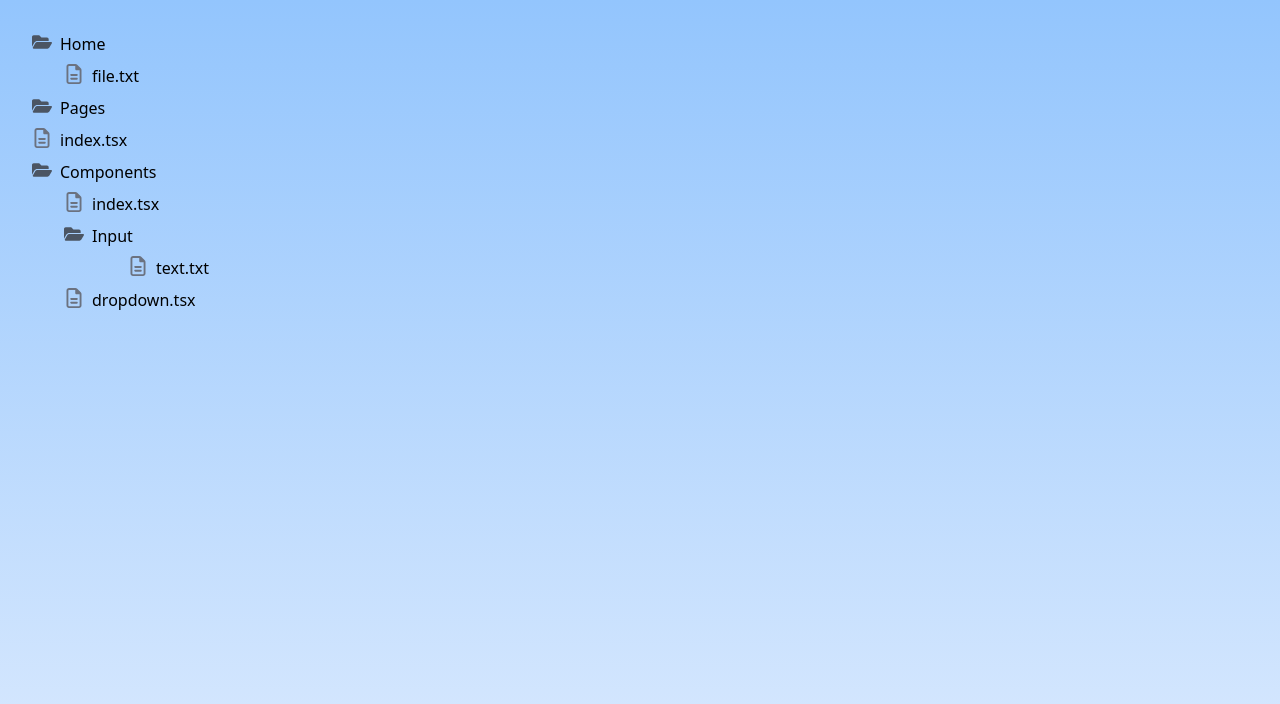
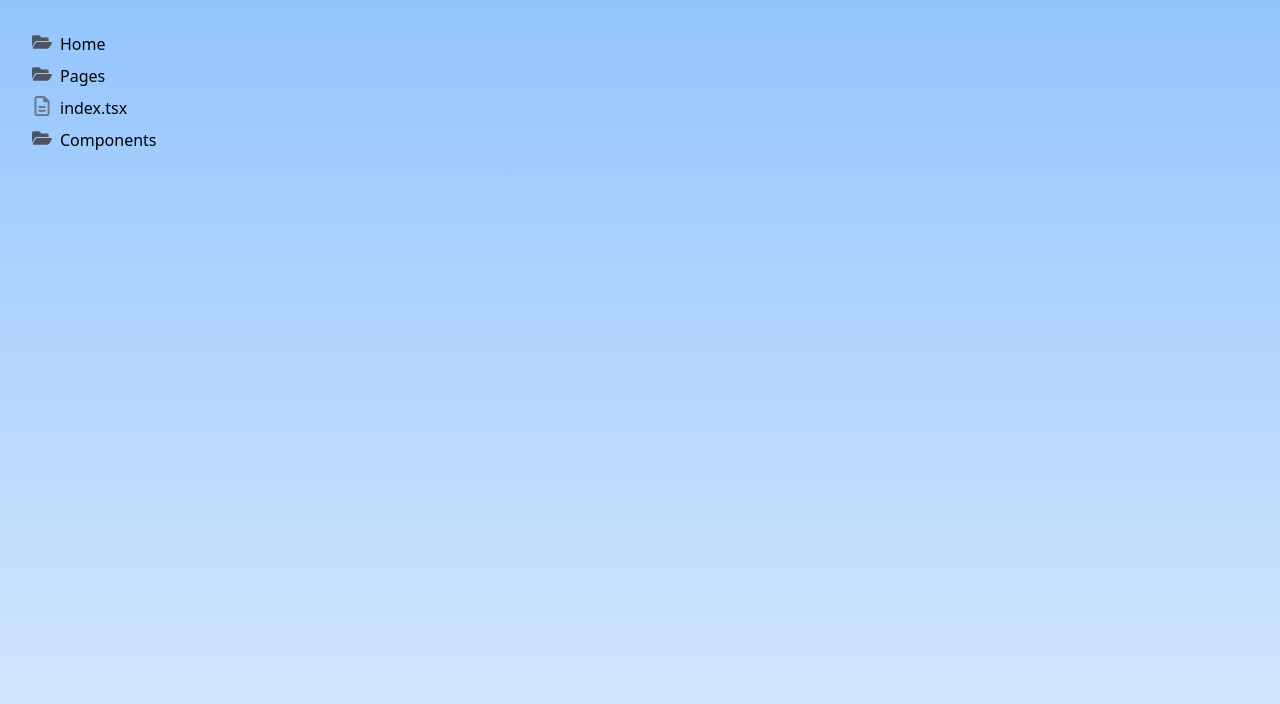
Before and after one commit to gamitej/react-components, a React (Vite) app: page /folder in a window 1280 px wide. Shown: the top 704 px of the page. Built offline with nearby package versions, Linux system fonts and the light colour scheme.

Commit message:
chore : folder structure show hide done

```diff
--- a/src/components/Folder/index.tsx
+++ b/src/components/Folder/index.tsx
@@ -1,14 +1,15 @@
+import { useState } from "react";
 import { FaFolderOpen as FolderIcon } from "react-icons/fa";
 import { FaRegFileLines as FileIcon } from "react-icons/fa6";
 import { data } from "./data";
 
-const Folder = () => {
-  const Recursive = ({ data = [], marginLeft = 0 }) => {
-    if (data.length === 0) return null;
+const Recursive = ({ data = [], marginLeft = 0, toggle, isFolderOpen }) => {
+  if (!data.length) return null;
 
   return (
     <div className="flex flex-col gap-2">
       {data.map(({ id, isFolder, label, items = [] }) => {
+        const isOpen = isFolderOpen[id] || false;
         const Icon = isFolder ? (
           <FolderIcon className="text-gray-600 text-xl" />
         ) : (
@@ -16,17 +17,23 @@ const Folder = () => {
         );
 
         return (
+          <div key={id} style={{ marginLeft: `${marginLeft}rem` }}>
             <div
-              key={id}
-              style={{ marginLeft: `${marginLeft}rem` }}
-              className="flex flex-col gap-2"
+              onClick={() => isFolder && toggle(id)}
+              className="flex gap-2 cursor-pointer hover:underline"
             >
-              <div className="flex gap-2 cursor-pointer hover:underline">
               <span>{Icon}</span>
               <span>{label}</span>
             </div>
-              {isFolder && items?.length > 0 && (
-                <Recursive data={items} marginLeft={marginLeft + 2} />
+            {isOpen && isFolder && items.length > 0 && (
+              <div className="flex flex-col gap-2 mt-2">
+                <Recursive
+                  data={items}
+                  toggle={toggle}
+                  isFolderOpen={isFolderOpen}
+                  marginLeft={marginLeft + 1.5}
+                />
+              </div>
             )}
           </div>
         );
@@ -35,12 +42,21 @@ const Folder = () => {
   );
 };
 
-  /**
-   * TSX
-   */
+const Folder = () => {
+  const [isFolderOpen, setIsFolderOpen] = useState<Record<number, boolean>>({});
+
+  const toggle = (id: number) => {
+    setIsFolderOpen((prev) => ({ ...prev, [id]: !prev[id] }));
+  };
+
   return (
     <div className="p-8">
-      <Recursive data={data ?? []} marginLeft={0} />
+      <Recursive
+        data={data}
+        marginLeft={0}
+        toggle={toggle}
+        isFolderOpen={isFolderOpen}
+      />
     </div>
   );
 };
```
Lines whose indentation alone changed are shown as unchanged.
